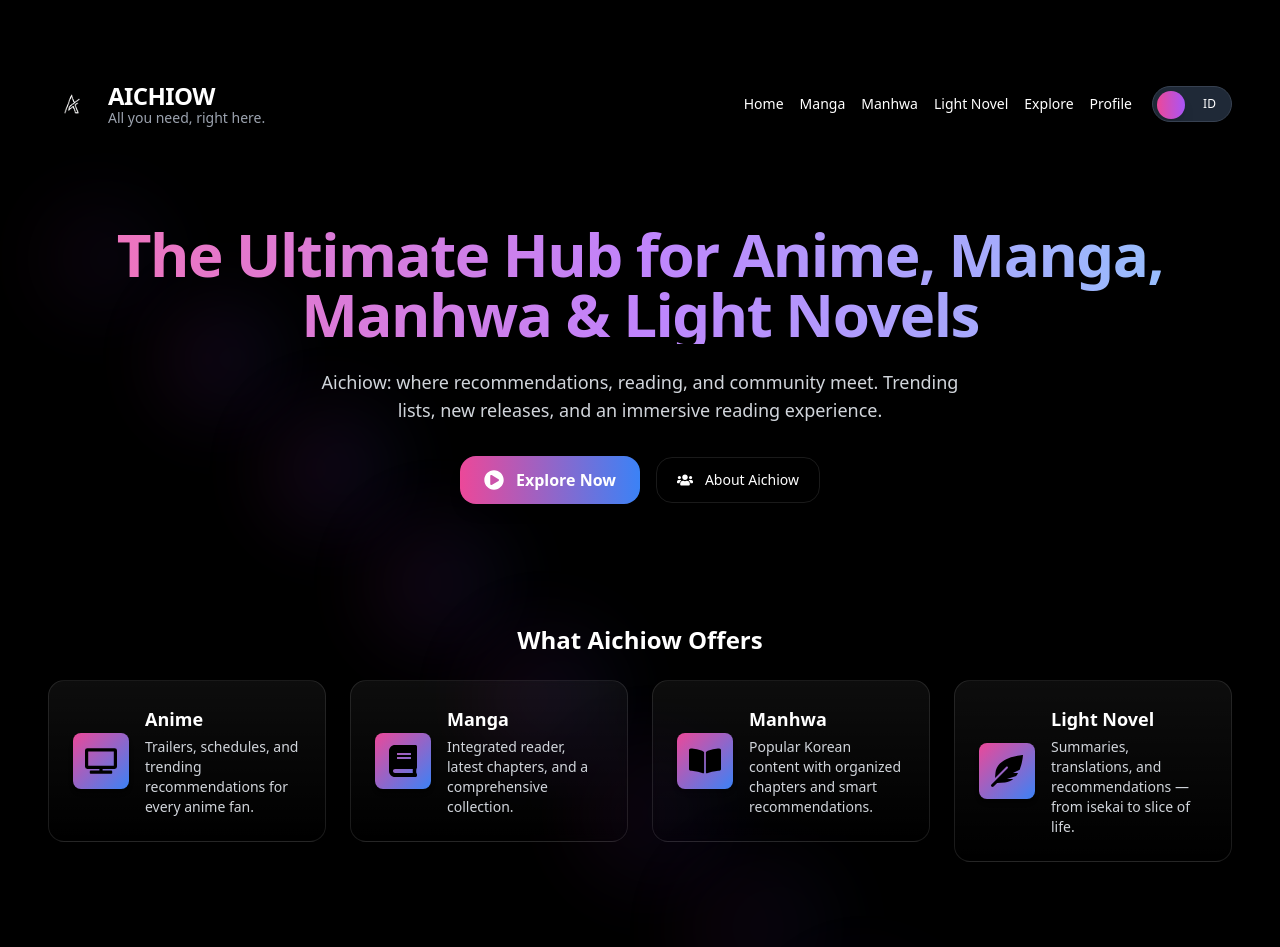
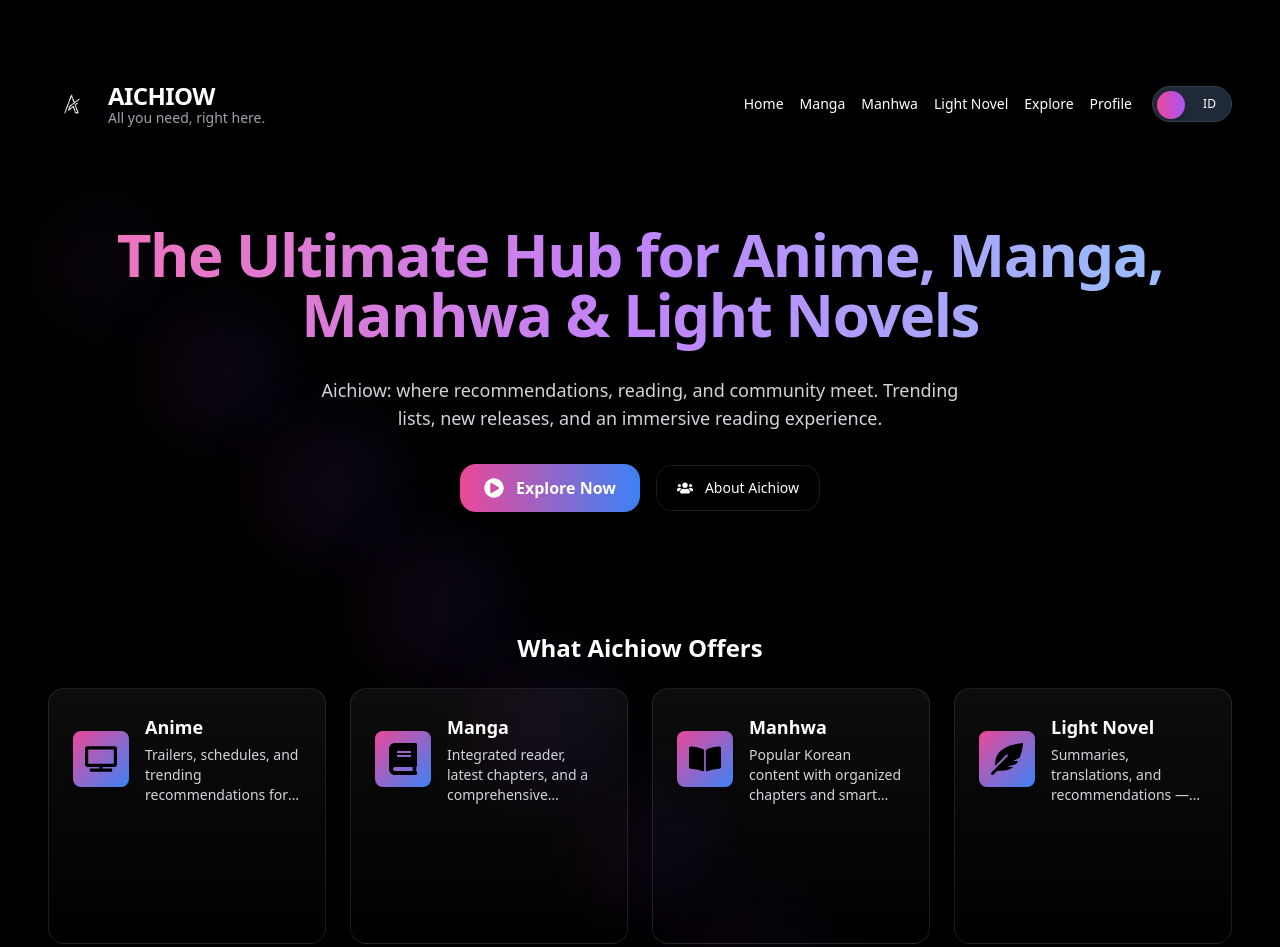
Before and after one commit to Takawell/Aichiow, a Next.js app: page / in a window 1280 px wide. Shown: the top 947 px of the page. Built offline with nearby package versions, Linux system fonts and the light colour scheme; no server answers.

Commit message:
Update index

```diff
--- a/pages/index.tsx
+++ b/pages/index.tsx
@@ -190,7 +190,7 @@ export default function LandingPage() {
               initial={{ opacity: 0, y: -8, scale: 0.98 }}
               animate={{ opacity: 1, y: 0, scale: 1 }}
               transition={{ duration: 0.6 }}
-              className="text-3xl sm:text-5xl lg:text-6xl font-extrabold tracking-tight bg-clip-text text-transparent bg-gradient-to-r from-pink-400 via-purple-400 to-blue-300"
+              className="pb-2 leading-[1.1] text-3xl sm:text-5xl lg:text-6xl font-extrabold tracking-tight bg-clip-text text-transparent bg-gradient-to-r from-pink-400 via-purple-400 to-blue-300"
             >
               {lang === 'EN'
                 ? 'The Ultimate Hub for Anime, Manga, Manhwa & Light Novels'
@@ -244,7 +244,7 @@ export default function LandingPage() {
                     viewport={{ once: true }}
                     whileHover={{ scale: 1.03 }}
                     transition={{ duration: 0.45, delay: idx * 0.06 }}
-                    className="group relative rounded-2xl p-6 bg-gradient-to-b from-white/5 to-transparent border border-white/10 backdrop-blur-sm hover:shadow-lg hover:shadow-pink-500/20 transition-all cursor-pointer"
+                    className="group relative rounded-2xl p-6 h-64 flex flex-col justify-between bg-gradient-to-b from-white/5 to-transparent border border-white/10 backdrop-blur-sm hover:shadow-lg hover:shadow-pink-500/20 transition-all cursor-pointer"
                   >
                     <div className="flex items-center gap-4">
                       <div className="p-3 rounded-lg bg-gradient-to-br from-pink-500 to-blue-500 text-black shadow-md">
@@ -252,7 +252,7 @@ export default function LandingPage() {
                       </div>
                       <div>
                         <div className="font-semibold text-lg">{f.title}</div>
-                        <div className="text-sm text-gray-300 mt-1">{f.desc}</div>
+                        <div className="text-sm text-gray-300 mt-1 line-clamp-3">{f.desc}</div>
                       </div>
                     </div>
                   </motion.div>
```
